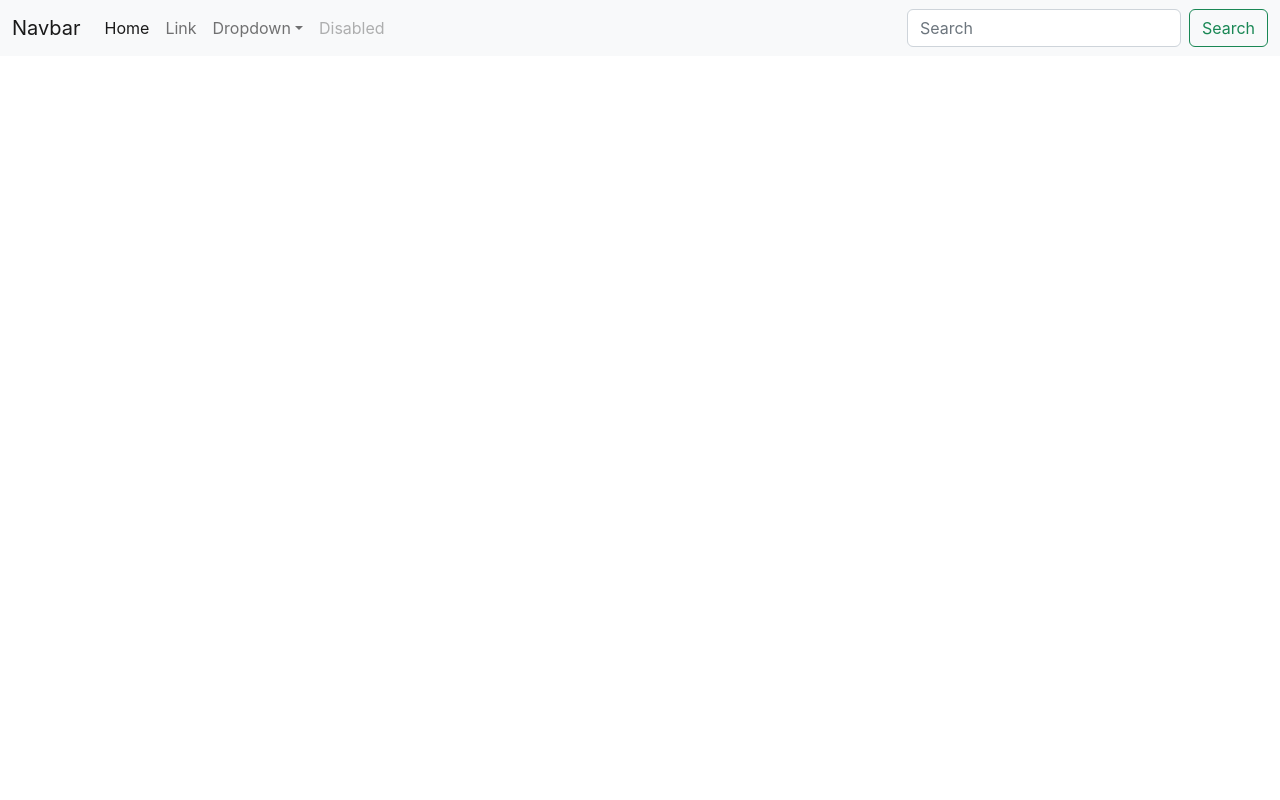
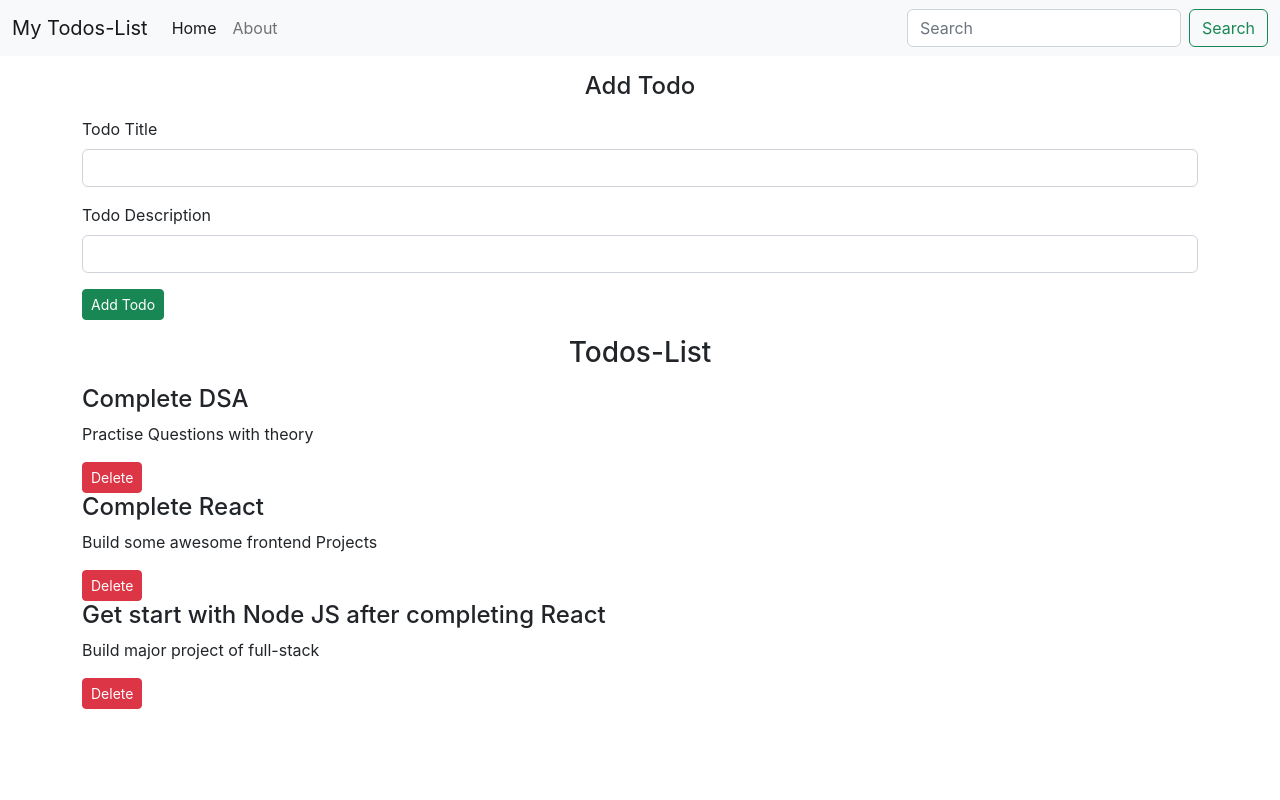
Before and after one commit to PrajwalCC/todo-list, a React (Create React App) app: page / in a window 1280 px wide. Shown: the top 800 px of the page. Built offline with nearby package versions, Linux system fonts and the light colour scheme.

Commit message:
3rd update

```diff
--- a/src/App.js
+++ b/src/App.js
@@ -1,46 +1,61 @@
 import logo from './logo.svg';
 import './App.css';
+import Header from "./Components/Header";
+import Todos from "./Components/Todos";
+import Footer from "./Components/Footer";
+import  React from 'react';
+import AddTodo from './Components/AddTodo';
 
 function App() {
+
+  const onDelete = (todo) => {
+    console.log("I am onDelete", todo)
+
+
+    setTodos(todos.filter((e) =>{
+      return e!==todo;
+    }));
+  }
+
+  const addTodo = (title ,desc ) => {
+    console.log(title , desc);
+    let sno = todos[todos.length -1].sno + 1;
+    const myTodo ={
+      sno :sno,
+      title: title,
+      desc: desc
+    }
+    setTodos([...todos , myTodo]);
+    console.log(todos);
+  }
+
+
+  const[todos, setTodos] = React.useState([
+    {
+      sno: 1,
+      title: "Complete DSA",
+      desc: "Practise Questions with theory"
+    },
+    {
+      sno: 2,
+      title: "Complete React",
+      desc: "Build some awesome frontend Projects"
+    },
+    {
+      sno: 3,
+      title: "Get start with Node JS after completing React",
+      desc: "Build major project of full-stack"
+    }
+  ])
+
+
   return (
-    <div className="App">
-      <nav className="navbar navbar-expand-lg bg-light">
-        <div className="container-fluid">
-          <a className="navbar-brand" href="#">Navbar</a>
-          <button className="navbar-toggler" type="button" data-bs-toggle="collapse" data-bs-target="#navbarSupportedContent" aria-controls="navbarSupportedContent" aria-expanded="false" aria-label="Toggle navigation">
-            <span className="navbar-toggler-icon"></span>
-          </button>
-          <div className="collapse navbar-collapse" id="navbarSupportedContent">
-            <ul className="navbar-nav me-auto mb-2 mb-lg-0">
-              <li className="nav-item">
-                <a className="nav-link active" aria-current="page" href="#">Home</a>
-              </li>
-              <li className="nav-item">
-                <a className="nav-link" href="#">Link</a>
-              </li>
-              <li className="nav-item dropdown">
-                <a className="nav-link dropdown-toggle" href="#" role="button" data-bs-toggle="dropdown" aria-expanded="false">
-                  Dropdown
-                </a>
-                <ul className="dropdown-menu">
-                  <li><a className="dropdown-item" href="#">Action</a></li>
-                  <li><a className="dropdown-item" href="#">Another action</a></li>
-                  <li><hr className="dropdown-divider" /></li>
-                  <li><a className="dropdown-item" href="#">Something else here</a></li>
-                </ul>
-              </li>
-              <li className="nav-item">
-                <a className="nav-link disabled">Disabled</a>
-              </li>
-            </ul>
-            <form className="d-flex" role="search">
-              <input className="form-control me-2" type="search" placeholder="Search" aria-label="Search" />
-                <button className="btn btn-outline-success" type="submit">Search</button>
-            </form>
-          </div>
-        </div>
-      </nav>
-    </div>
+    <>
+      <Header title="My Todos-List" />
+      <AddTodo addTodo={addTodo}/>
+      <Todos todos ={todos} onDelete={onDelete}/>
+      <Footer />
+    </>
   );
 }
 
--- /dev/null
+++ b/src/Components/AddTodo.js
@@ -0,0 +1,32 @@
+import React from 'react'
+
+export default function AddTodo(props) {
+
+    const [title, setTitle] = React.useState("");
+    const [desc, setDesc] = React.useState("");
+
+    const submit = (e) =>{
+        e.preventDefault();
+        if(!title || !desc){
+            alert("Title or Description cannot be blank")
+        }
+        props.addTodo(title, desc);
+    }
+    return (
+        <div className='container my-3' >
+            <h4 className="text-center my-3">Add Todo</h4>
+            <form onSubmit={submit}>
+                <div className="mb-3">
+                    <label htmlFor="title" className="form-label">Todo Title</label>
+                    <input type="text" value={title} onChange={(e) => setTitle(e.target.value)} className="form-control" id="title" aria-describedby="emailHelp"/>
+
+                </div>
+                <div className="mb-3">
+                    <label htmlFor="desc" className="form-label">Todo Description</label>
+                    <input type="text" value={desc} onChange={(e) => setDesc(e.target.value)} className="form-control" id="desc"/>
+                </div>
+                <button type="submit" className="btn btn-sm btn-success">Add Todo</button>
+            </form>
+        </div>
+    )
+}
--- /dev/null
+++ b/src/Components/Footer.js
@@ -0,0 +1,11 @@
+import React from "react"
+
+export default function Footer(){
+    return (
+        <footer className="bg-dark text-light py-3">
+            <p className="text-center">
+                Copyright &copy; MyTodosList.com
+            </p>
+        </footer>
+    )
+}
--- /dev/null
+++ b/src/Components/Header.js
@@ -0,0 +1,35 @@
+import React from "react"
+import PropTypes from 'prop-types'
+
+export default function Header(props) {
+    return(
+    <div>
+        <nav className="navbar navbar-expand-lg bg-light">
+            <div className="container-fluid">
+                <a className="navbar-brand" href="#">{props.title}</a>
+                <button className="navbar-toggler" type="button" data-bs-toggle="collapse" data-bs-target="#navbarSupportedContent" aria-controls="navbarSupportedContent" aria-expanded="false" aria-label="Toggle navigation">
+                    <span className="navbar-toggler-icon"></span>
+                </button>
+                <div className="collapse navbar-collapse" id="navbarSupportedContent">
+                    <ul className="navbar-nav me-auto mb-2 mb-lg-0">
+                        <li className="nav-item">
+                            <a className="nav-link active" aria-current="page" href="#">Home</a>
+                        </li>
+                        <li className="nav-item">
+                            <a className="nav-link" href="#">About</a>
+                        </li>
+                    </ul>
+                    <form className="d-flex" role="search">
+                        <input className="form-control me-2" type="search" placeholder="Search" aria-label="Search" />
+                        <button className="btn btn-outline-success" type="submit">Search</button>
+                    </form>
+                </div>
+            </div>
+        </nav>
+    </div>
+)
+}
+
+Header.prototype ={
+    title : PropTypes.string
+}
--- /dev/null
+++ b/src/Components/TodoItem.js
@@ -0,0 +1,11 @@
+import React from "react"
+
+export default function TodoItem(props){
+    return (
+        <div>
+            <h4>{props.todo.title}</h4>
+            <p>{props.todo.desc}</p>
+            <button className="btn btn-sm btn-danger" onClick={()=> {props.onDelete(props.todo)}}>Delete</button>
+        </div>
+    )
+}
--- /dev/null
+++ b/src/Components/Todos.js
@@ -0,0 +1,22 @@
+import React from "react"
+import TodoItem from "./TodoItem"
+
+export default function Todos(props){
+
+    let myStyle ={
+        minHeight:"70vh",
+        margin:"10px auto"
+    }
+    return (
+        <div className="container my-3" style={myStyle}>
+        <h3 className="text-center my-3">Todos-List</h3>
+
+        { props.todos.length === 0 ? <h4>Good Job you completed your work</h4> :
+         props.todos.map((todo)=> {
+            return <TodoItem todo={todo} key={todo.sno} onDelete ={props.onDelete}/>
+        }
+        )}
+
+        </div>
+    )
+}
```
